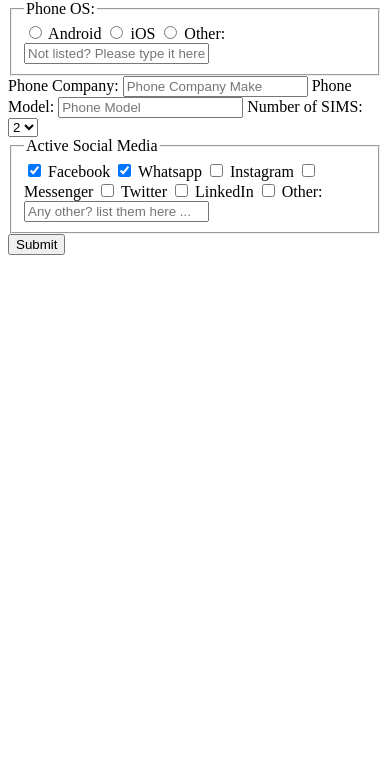
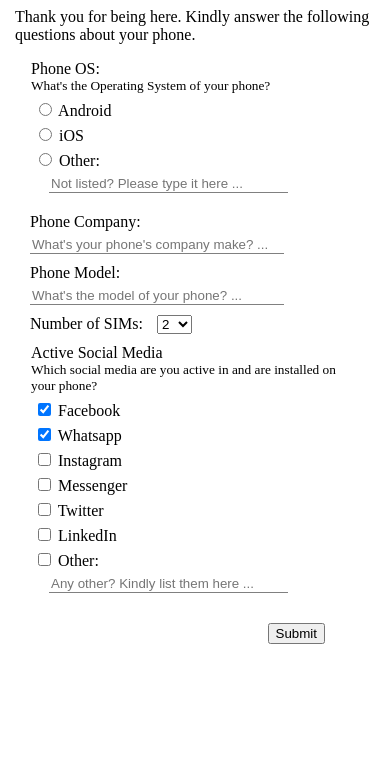
Before and after one commit to obumnwabude/day1-survey, a plain HTML site: page index.html in a window 390 px wide. Shown: the part 80-844 px from the top of the page. Drawn offline with Linux system fonts and the light colour scheme.

Commit message:
style layout for mobile

```diff
--- a/index.html
+++ b/index.html
@@ -4,14 +4,15 @@
   <meta charset="utf-8">
   <meta name="viewport" content="width=device-width, initial-scale=1">
   <link rel="stylesheet" type="text/css" href="styles.css">
-  <title>Survey Form</title>
+  <title>Phone Survey Form</title>
 </head>
 <body>
   <main>
     <h1>Phone Survey Form</h1>
+    <p>Thank you for being here. Kindly answer the following questions about your phone.</p>
     <form>
       <fieldset>
-        <legend>Phone OS:</legend>
+        <legend>Phone OS: <small>What's the Operating System of your phone?</small></legend>
         <label>
           <input type="radio" name="os" value="android" required>
           Android
@@ -23,28 +24,28 @@
         <label>
           <input type="radio" name="os" value="other">
           Other:
-          <input type="text" name="os-text" placeholder="Not listed? Please type it here ...">
+          <input type="text" name="os-text" tabindex="-1" placeholder="Not listed? Please type it here ..." fieldset-text>
         </label>
       </fieldset>
-      <label>
+      <label class="standalone standalone-text">
         Phone Company:
-        <input type="text" name="company" placeholder="Phone Company Make" required minlength="5">
+        <input type="text" name="company" placeholder="What's your phone's company make? ..." required minlength="5">
       </label>
-      <label>
+      <label class="standalone standalone-text">
         Phone Model:
-        <input type="text" name="model" placeholder="Phone Model" required minlength="3">
+        <input type="text" name="model" placeholder="What's the model of your phone? ..." required minlength="3">
       </label>
-      <label>
-        Number of SIMS:
+      <label class="standalone">
+        Number of SIMs:
         <select name="sims" required>
           <option value="1">1</option>
           <option value="2" selected>2</option>
-          <option value="3">3<option>
+          <option value="3">3</option>
           <option value="4">4</option>
         </select>
       </label>
       <fieldset>
-        <legend>Active Social Media</legend>
+        <legend>Active Social Media <small>Which social media are you active in and are installed on your phone?</small></legend>
         <label>
           <input type="checkbox" name="social" value="Facebook" checked>
           Facebook
@@ -72,7 +73,7 @@
         <label>
           <input type="checkbox" name="social" value="other">
           Other:
-          <input type="text" name="social-other" placeholder="Any other? list them here ... ">
+          <input type="text" name="social-other" placeholder="Any other? Kindly list them here ... " tabindex="-1" fieldset-text>
         </label>
       </fieldset>
       <input type="submit" name="submit" value="Submit">
--- a/styles.css
+++ b/styles.css
@@ -0,0 +1,61 @@
+/* normalise */
+html, body {
+  margin: 0;
+  padding: 0;
+}
+
+main {
+  margin: 0 auto;
+  padding: 15px;
+}
+
+h1 {
+  margin: 20px 0 5px 0;
+  text-align: center;
+}
+
+fieldset {
+  border: none;
+  padding: 6px 12px 5px 12px;
+}
+
+small {
+  display: block;
+  margin-bottom: -5px;
+}
+
+label {
+  display: block;
+  margin: 5px;
+}
+
+label.standalone {
+  margin: 10px 15px;
+}
+
+label.standalone.standalone-text input {
+  display: block;
+}
+
+input[type="text"] {
+  border: none;
+  border-bottom: 1px solid grey;
+  margin-top: 5px;
+  display: block;
+  min-width: 250px;
+}
+
+input[fieldset-text] {
+  margin-left: 15px;
+  min-width: 235px;
+}
+
+select {
+  min-width: 35px;
+  margin: 0 0 0 10px;
+}
+
+input[type="submit"] {
+  float: right;
+  margin: 20px 50px 20px 0;
+}
```
